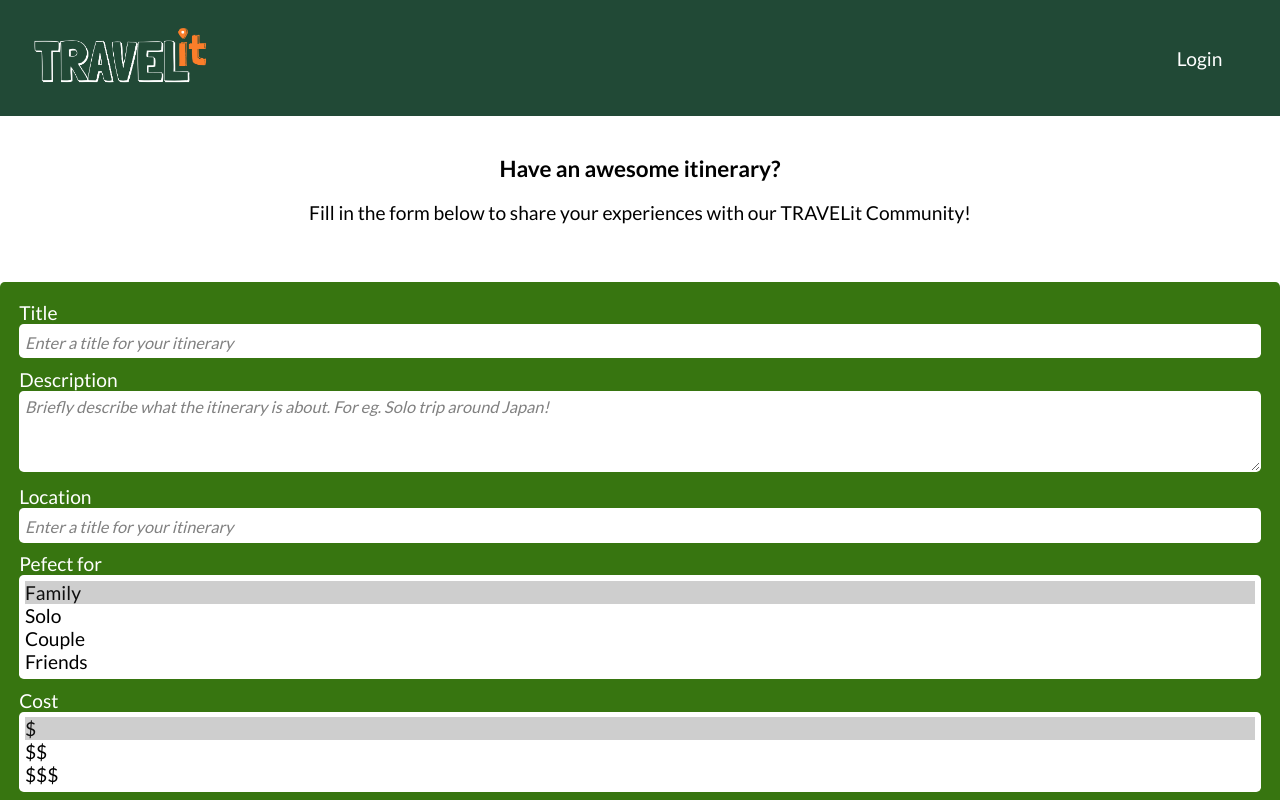
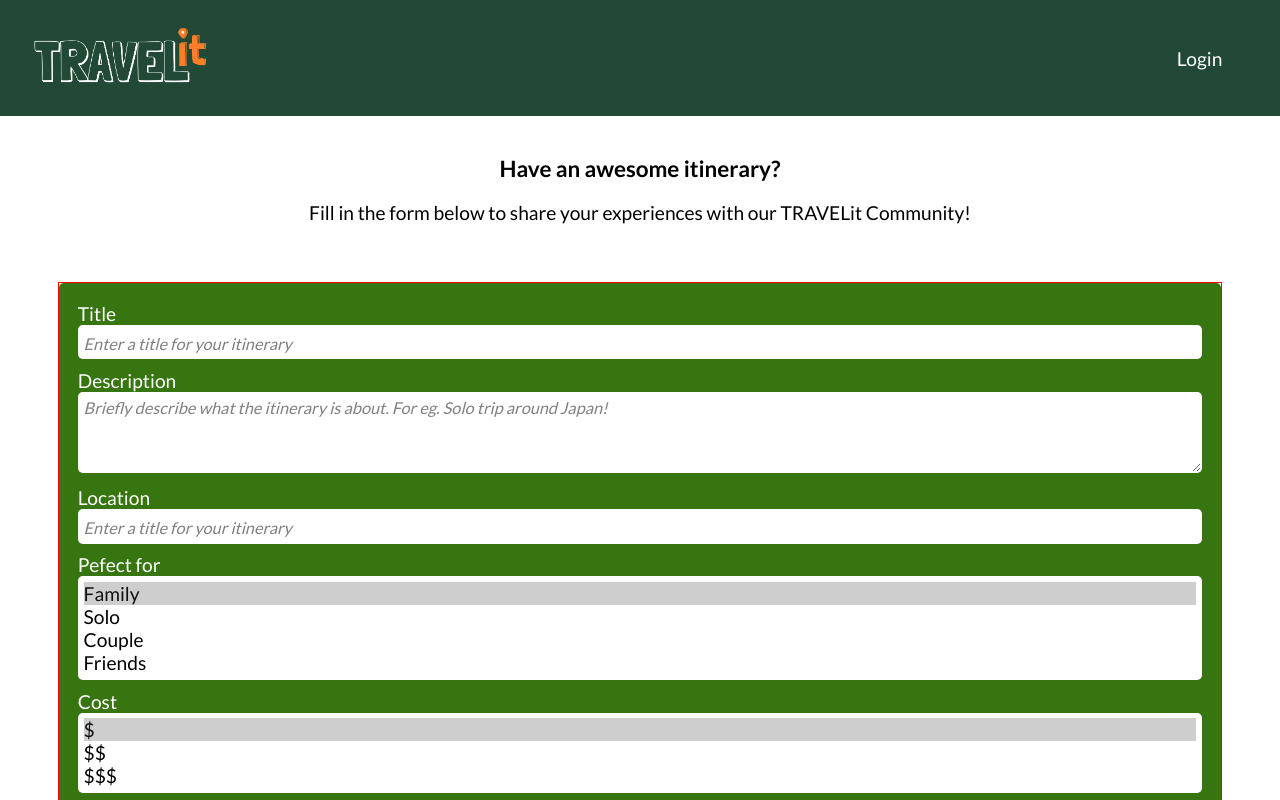
Before and after one commit to yara-fe/travelit_react, a React (Vite) app: page /create-itinerary in a window 1280 px wide. Shown: the top 800 px of the page. Built offline with nearby package versions, Linux system fonts and the light colour scheme.

Commit message:
Fixed Create Itinerary Styling

```diff
--- a/src/components/Forms/ItineraryForm.jsx
+++ b/src/components/Forms/ItineraryForm.jsx
@@ -92,10 +92,10 @@ function ItineraryForm() {
           name="audience"
           value={itinerary.audience}
           onChange={handleChange} >
-            <option value="family">Family</option>
-            <option value="solo">Solo</option>
-            <option value="couple">Couple</option>
-            <option value="friends">Friends</option>
+            <option value="Family">Family</option>
+            <option value="Solo">Solo</option>
+            <option value="Couple">Couple</option>
+            <option value="Friends">Friends</option>
           </select>
         </div>
         <div className="form-item">
@@ -105,9 +105,9 @@ function ItineraryForm() {
           name="cost"
           value={itinerary.cost}
           onChange={handleChange} >
-            <option value="low">$</option>
-            <option value="med">$$</option>
-            <option value="high">$$$</option>
+            <option value="$">$</option>
+            <option value="$$">$$</option>
+            <option value="$$$">$$$</option>
           </select>
         </div>
         <div className="form-item">
--- a/src/pages/CreateItineraryPage.css
+++ b/src/pages/CreateItineraryPage.css
@@ -6,5 +6,9 @@
 }
 
 .form-container {
-    margin-top: 3rem;
+    border: solid 1px red;
+    margin: 3rem;
+    box-sizing: border-box;
+    display: flex;
+    justify-content: center;
 }
--- a/src/pages/ItineraryPage.jsx
+++ b/src/pages/ItineraryPage.jsx
@@ -42,6 +42,7 @@ function ItineraryPage(props) {
             <div className="itinerary-details">
                 <h3>Details</h3>
                 <p> { itinerary.description } </p>
+                <p> { itinerary.itinerary_notes} </p>
             </div>
         </section>
 
```
